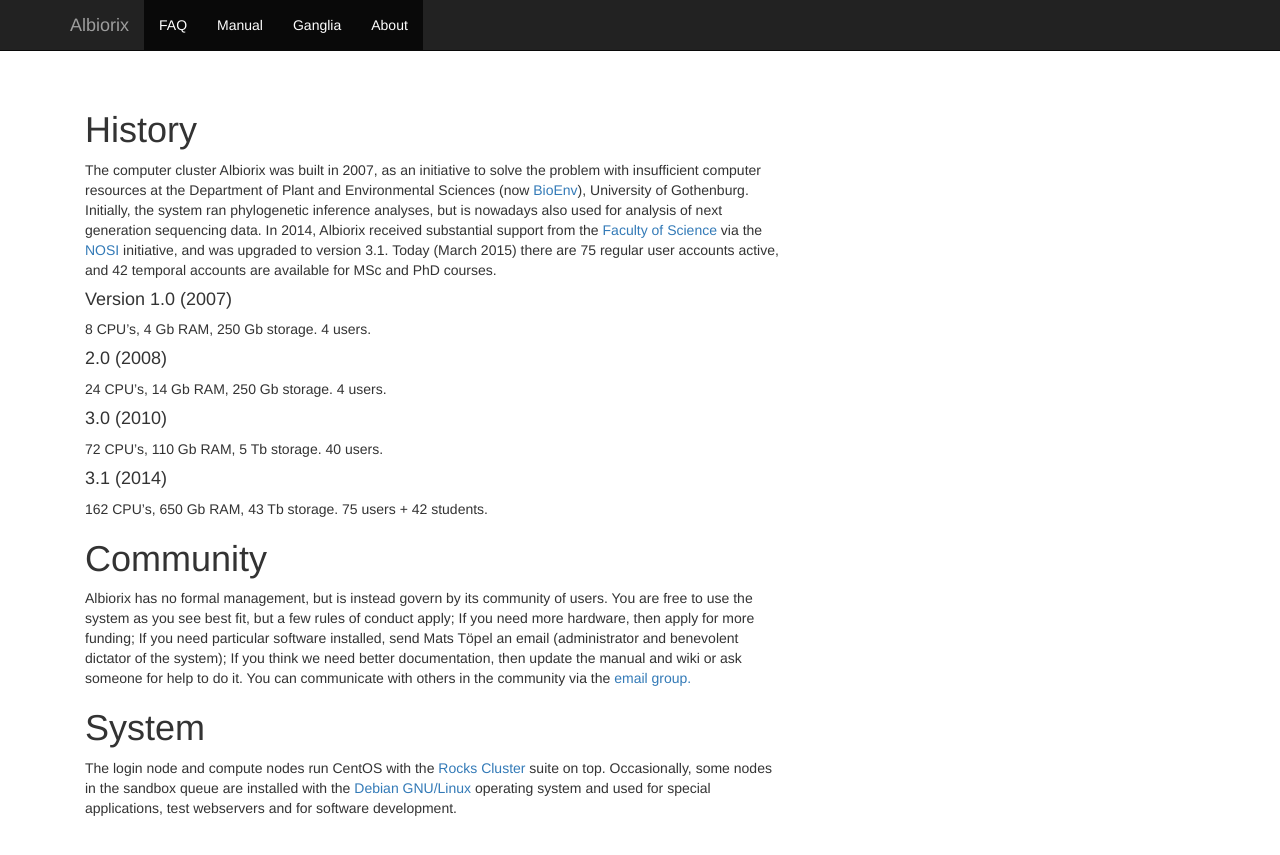
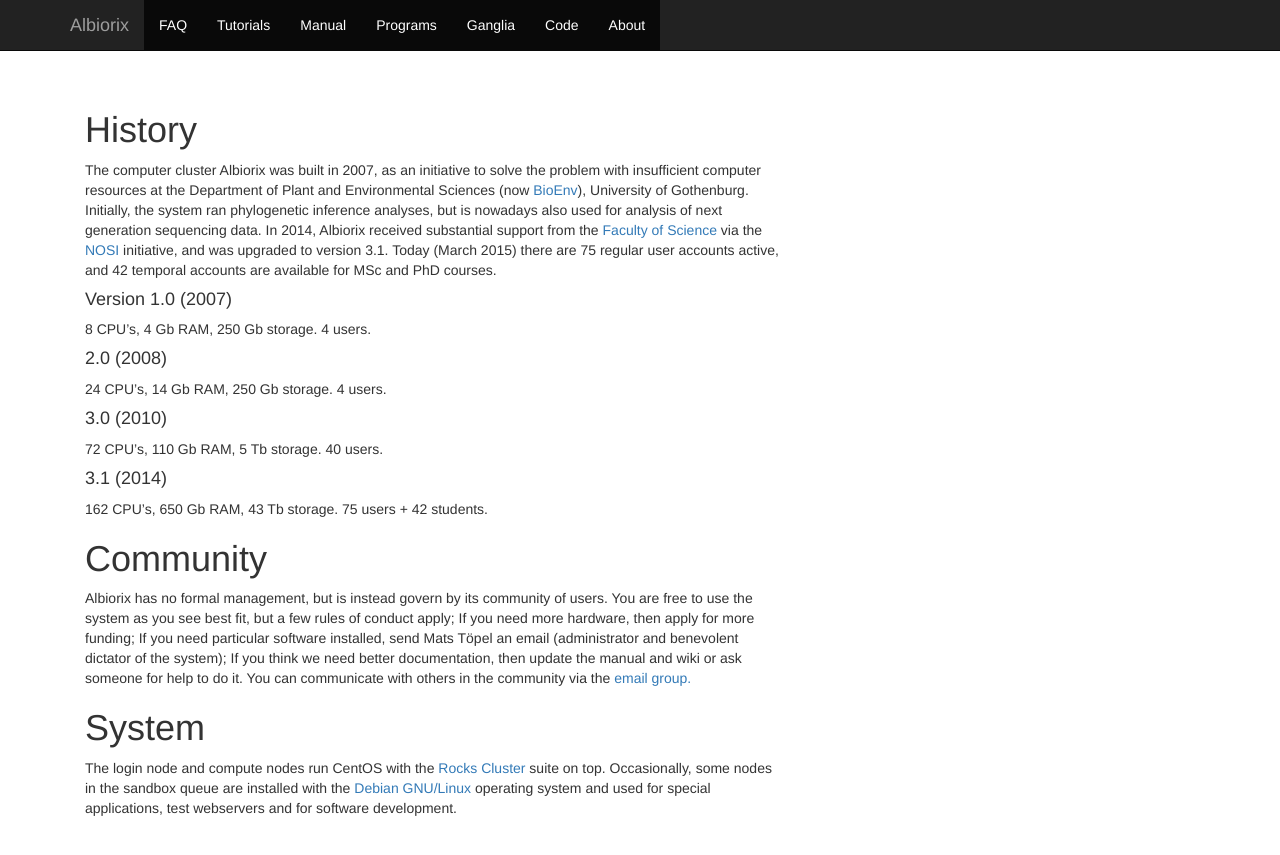
Before and after one commit to The-Bioinformatics-Group/Albiorix, a Jekyll site: the page built from site/about.html, in a window 1280 px wide. Shown: the top 855 px of the page. Built offline with Jekyll 4.4.1, drawn with Linux system fonts in a browser that asks for light colours; nearby versions of some CDN libraries.

Commit message:
Moved stuff to the menue bar

```diff
--- a/_layouts/default.html
+++ b/_layouts/default.html
@@ -23,9 +23,12 @@
         </div>
         <div id="navbar" class="collapse navbar-collapse">
           <ul class="nav navbar-nav">
-            <li class="active"><a href="https://github.com/mtop/albiorix/wiki/FAQ" target="_blank">FAQ</a></li>
+            <li class="active"><a href="https://github.com/mtop/albiorix/wiki/FAQ">FAQ</a></li>
+			<li class="active"><a href="https://github.com/mtop/albiorix/wiki/Tutorials">Tutorials</a></li>
 			<li class="active"><a href="{{ site.url }}/site/manual.html">Manual</a></li>
-			<li class="active"><a href="http://albiorix.bioenv.gu.se/ganglia" target="_blank">Ganglia</a></li>
+			<li class="active"><a href="https://github.com/mtop/albiorix/wiki/Installed-programs">Programs</a></li>
+			<li class="active"><a href="http://albiorix.bioenv.gu.se/ganglia">Ganglia</a></li>
+			<li class="active"><a href="https://github.com/mtop/albiorix">Code</a></li>
 			<li class="active"><a href="{{ site.url }}/site/about.html">About</a></li>
           </ul>
         </div><!--/.nav-collapse -->
```
Also changed, not shown: index.html (+0 -7 lines).
